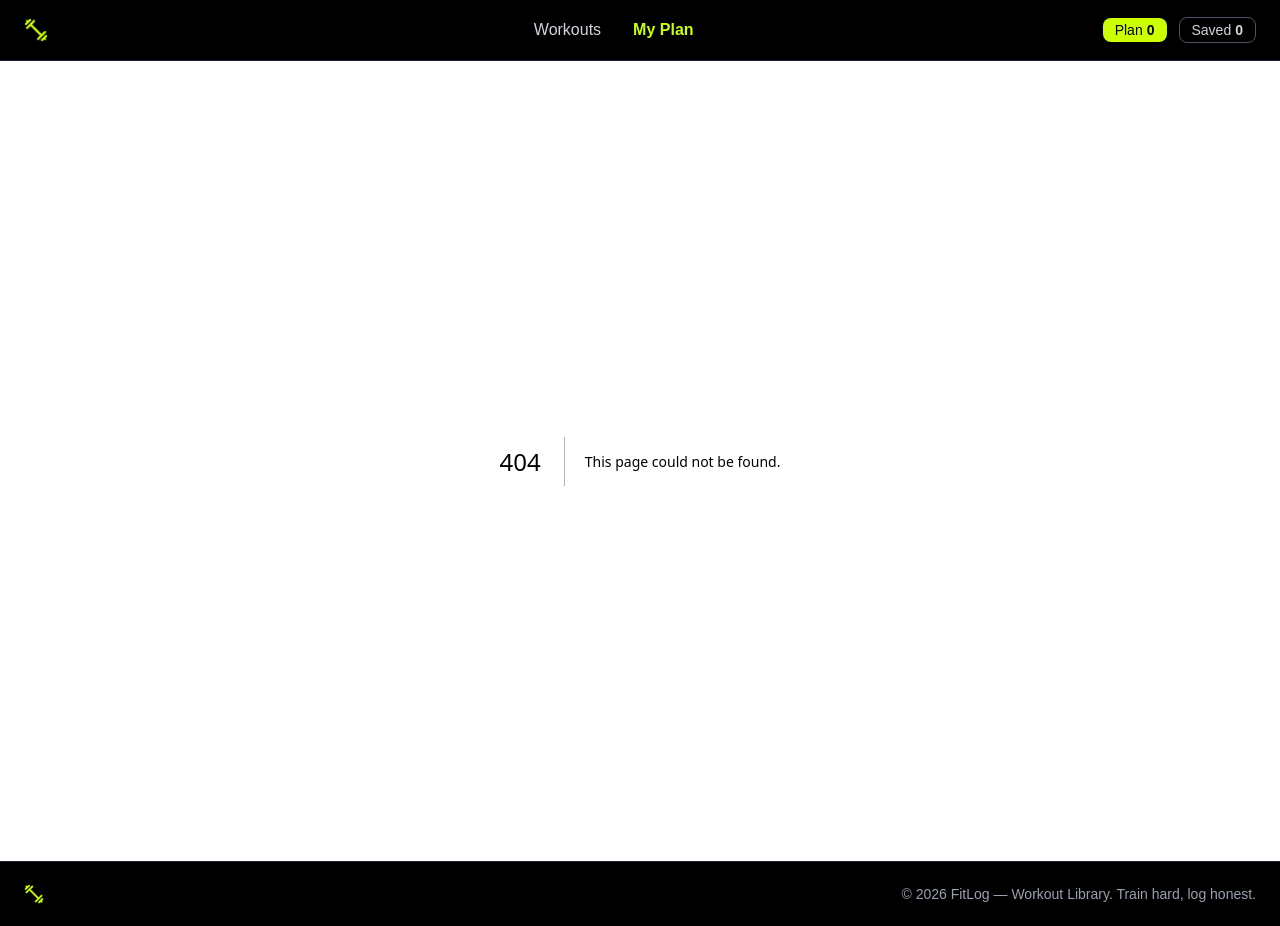
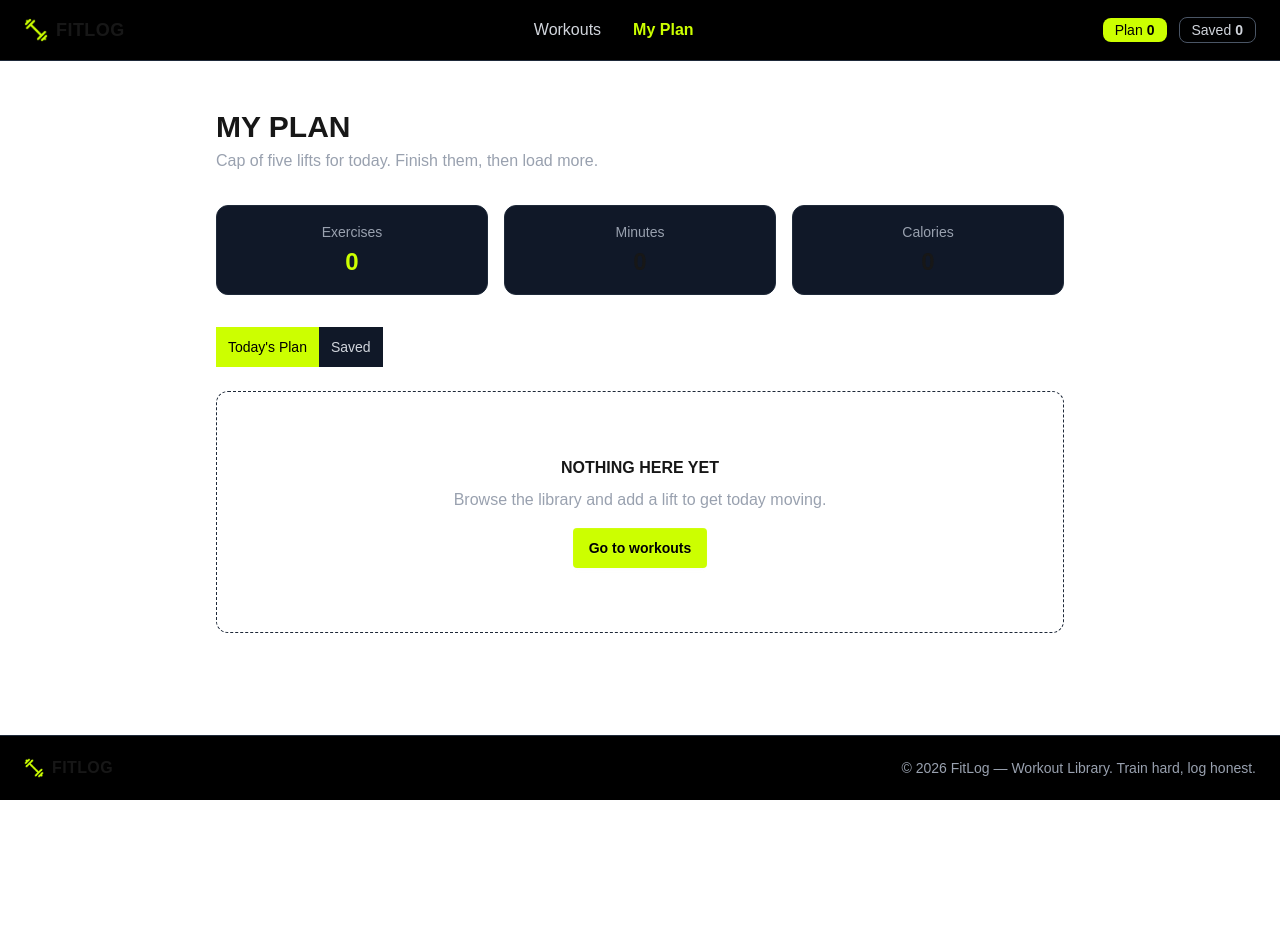
Before and after one commit to sajaratkhan2929/b14-a6-fit-log, a Next.js app: page /my-plan in a window 1280 px wide. Before the commit this address had no page. After the commit the page ends 800 px from the top, so only its background shows below. Built offline with nearby package versions, Linux system fonts and the light colour scheme.

Commit message:
added my plan page

```diff
--- /dev/null
+++ b/app/my-plan/page.tsx
@@ -0,0 +1,76 @@
+"use client";
+
+import { useState } from "react";
+import Link from "next/link";
+import { usePlan } from "@/app/context/PlanContext";
+import WorkoutListItem from "@/app/components/WorkoutListItem";
+
+export default function MyPlan() {
+  const { plan, saved } = usePlan();
+  const [tab, setTab] = useState<"plan" | "saved">("plan");
+
+  const activeList = tab === "plan" ? plan : saved;
+
+  const totalMinutes = plan.reduce((sum, w) => sum + w.duration, 0);
+  const totalCalories = plan.reduce((sum, w) => sum + w.caloriesBurned, 0);
+
+  return (
+    <div className="max-w-4xl mx-auto px-6 py-12">
+      <h1 className="text-3xl font-bold uppercase mb-1">My Plan</h1>
+      <p className="text-gray-400 mb-8">
+        Cap of five lifts for today. Finish them, then load more.
+      </p>
+
+      {/* Metrics */}
+      <div className="grid grid-cols-3 gap-4 mb-8">
+        <div className="bg-gray-900 border border-gray-800 rounded-xl p-4 text-center">
+          <p className="text-gray-400 text-sm mb-1">Exercises</p>
+          <p className="text-2xl font-bold text-[#ccff00]">{plan.length}</p>
+        </div>
+        <div className="bg-gray-900 border border-gray-800 rounded-xl p-4 text-center">
+          <p className="text-gray-400 text-sm mb-1">Minutes</p>
+          <p className="text-2xl font-bold">{totalMinutes}</p>
+        </div>
+        <div className="bg-gray-900 border border-gray-800 rounded-xl p-4 text-center">
+          <p className="text-gray-400 text-sm mb-1">Calories</p>
+          <p className="text-2xl font-bold">{totalCalories}</p>
+        </div>
+      </div>
+
+      {/* Tabs */}
+      <div className="tabs tabs-boxed bg-gray-900 w-fit mb-6">
+        <button
+          onClick={() => setTab("plan")}
+          className={`tab ${tab === "plan" ? "tab-active bg-[#ccff00] text-black" : "text-gray-300"}`}
+        >
+          Today&apos;s Plan
+        </button>
+        <button
+          onClick={() => setTab("saved")}
+          className={`tab ${tab === "saved" ? "tab-active bg-[#ccff00] text-black" : "text-gray-300"}`}
+        >
+          Saved
+        </button>
+      </div>
+
+      {/* List */}
+      {activeList.length === 0 ? (
+        <div className="text-center border border-dashed border-gray-800 rounded-xl py-16">
+          <h2 className="font-bold uppercase mb-2">Nothing here yet</h2>
+          <p className="text-gray-400 mb-4">
+            Browse the library and add a lift to get today moving.
+          </p>
+          <Link href="/" className="btn bg-[#ccff00] text-black border-none">
+            Go to workouts
+          </Link>
+        </div>
+      ) : (
+        <div className="flex flex-col gap-3">
+          {activeList.map((workout) => (
+            <WorkoutListItem key={workout.id} workout={workout} variant={tab} />
+          ))}
+        </div>
+      )}
+    </div>
+  );
+}
```
